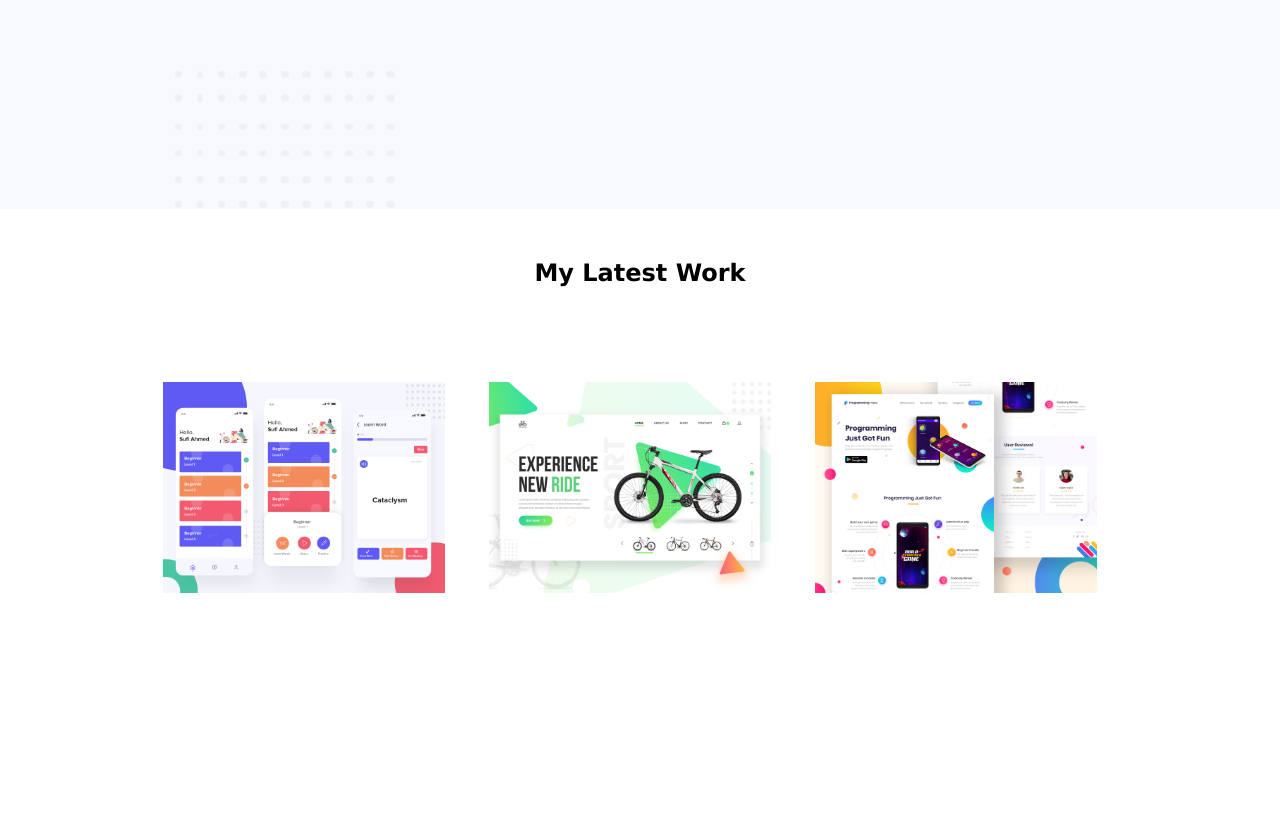
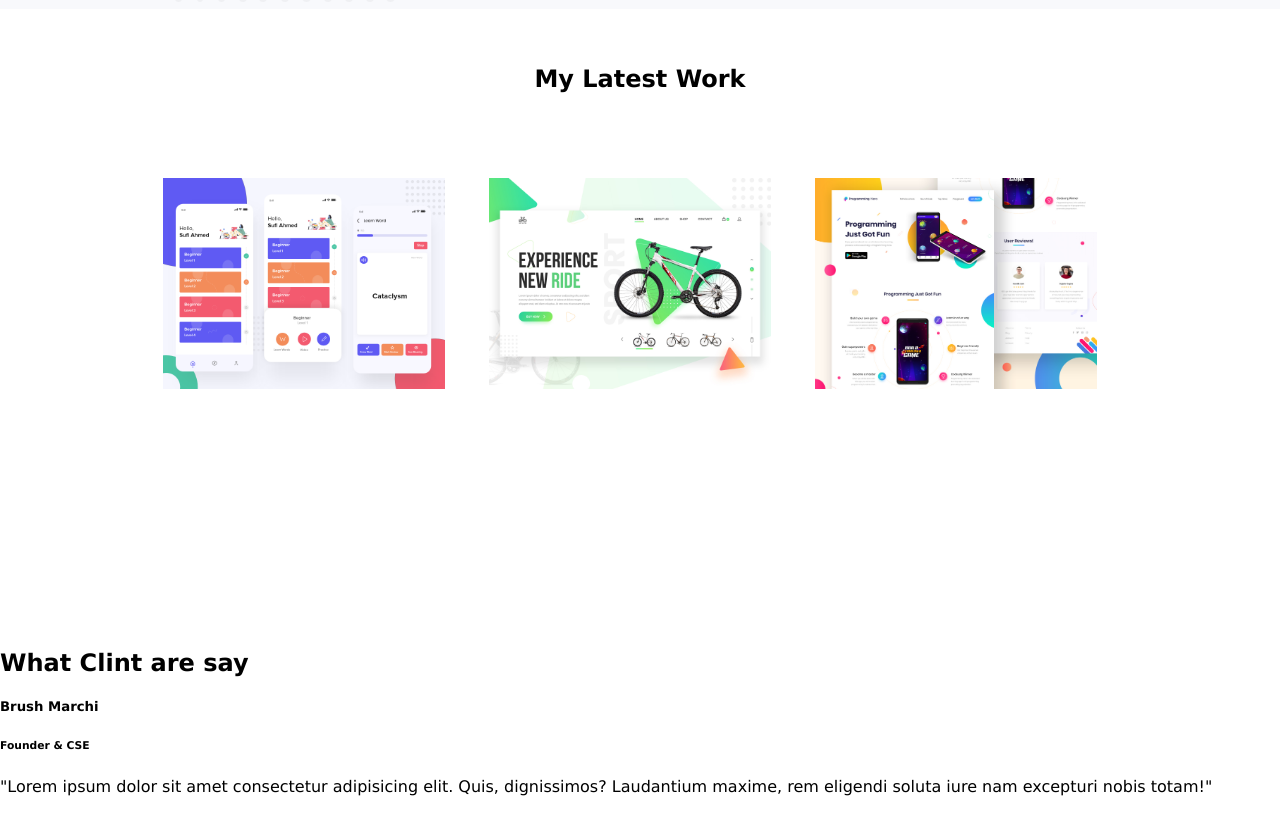
Before and after one commit to Arafat111/my_second_website, a plain HTML site: page index.html in a window 1280 px wide. Shown: the part 1195-2030 px from the top of the page. Drawn offline with Linux system fonts and the light colour scheme.

Commit message:
second part

```diff
--- a/index.html
+++ b/index.html
@@ -44,7 +44,13 @@
         <div class="third">
             <img src="ps/lastwork/work-3.jpg" alt="" width="110%">
         </div>
+    </section>
 
+    <section>
+        <h2>What Clint are say</h2>
+        <h5>Brush Marchi</h5>
+        <h6>Founder & CSE</h6>
+        <p>"Lorem ipsum dolor sit amet consectetur adipisicing elit. Quis, dignissimos? Laudantium maxime, rem eligendi soluta iure nam excepturi nobis totam!"</p>
     </section>
 </body>
 </html>
--- a/style.css
+++ b/style.css
@@ -42,7 +42,7 @@ h1{
     background-repeat: no-repeat;
 }
 section{
-    height: 700px;
+    height: 600px;
 }
 #move{
     position: relative;
@@ -83,4 +83,5 @@ header{
     margin-top: 20px;
     position: relative;
     top: 30px;
+    padding: 6px 0px 0px 0px;
 }
```
